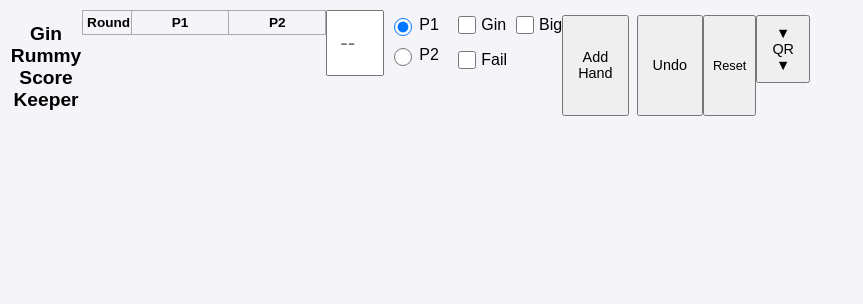
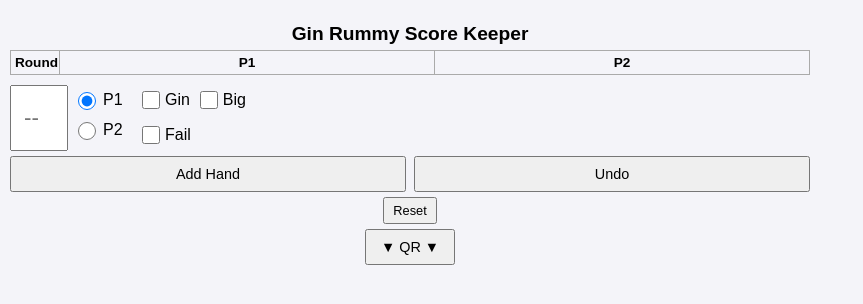
Before and after one commit to bramalama/gin-scorecard, a plain HTML site: page index.html in a window 1280 px wide. Shown: the whole page, without its empty margins (0-863 px from the left). Drawn offline with Linux system fonts and the light colour scheme.

Commit message:
Update index.html

```diff
--- a/index.html
+++ b/index.html
@@ -6,7 +6,7 @@
 <title>Gin Rummy Score Keeper</title>
 <script src="js/qrcode.min.js"></script>
 <style>
-body { font-family: Arial, sans-serif; margin:5px; padding:5px; background:#f4f4f9; text-align:center;max-width:800px; display: flex; justify-content: center; }
+body { font-family: Arial, sans-serif; margin:5px; padding:5px; background:#f4f4f9; text-align:center;max-width:800px; text-align:center; }
 h1 { font-size:1.2em; margin-bottom:5px; }
 
 table { width:100%; border-collapse: collapse; font-size:0.85em; margin-bottom:10px; table-layout:fixed; }
```
